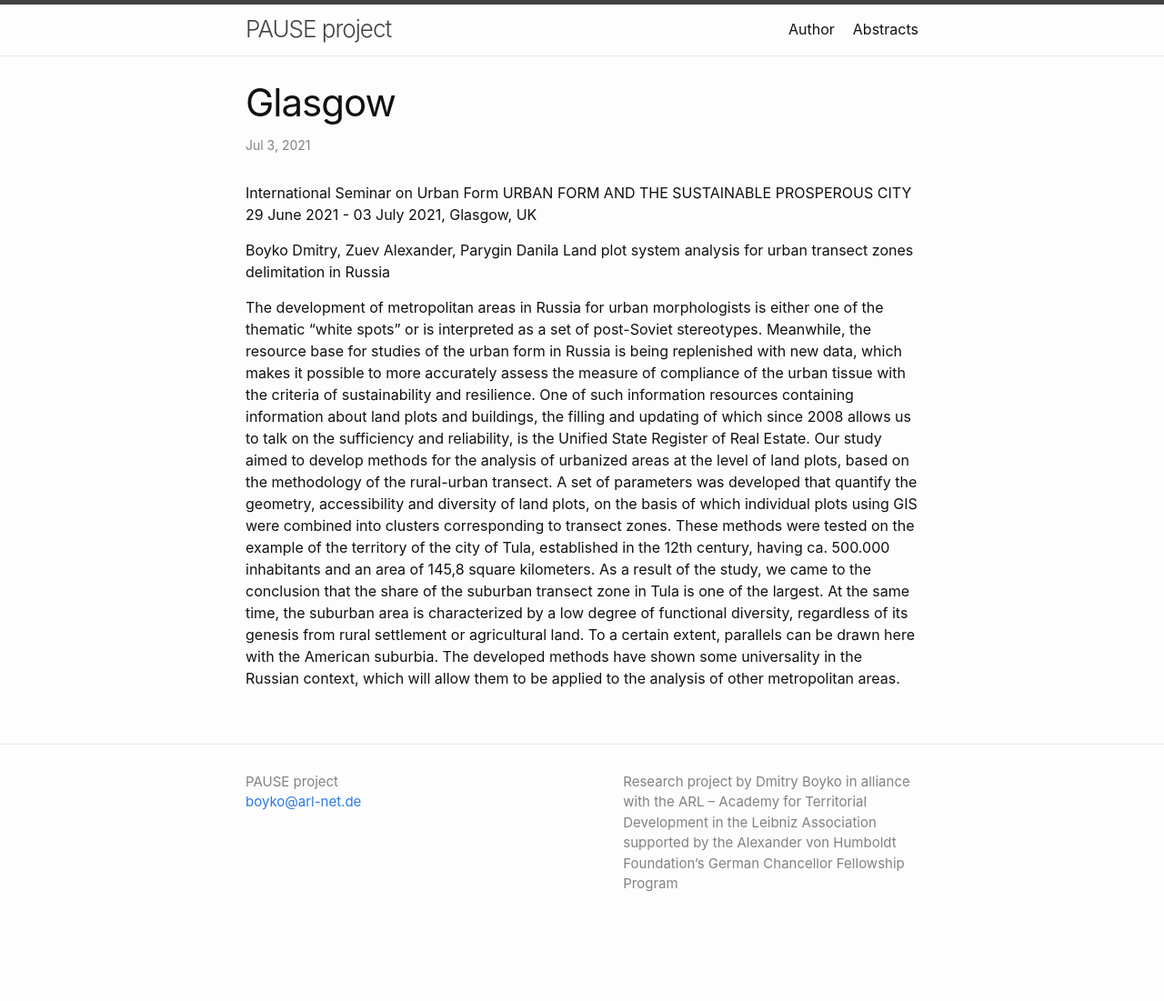
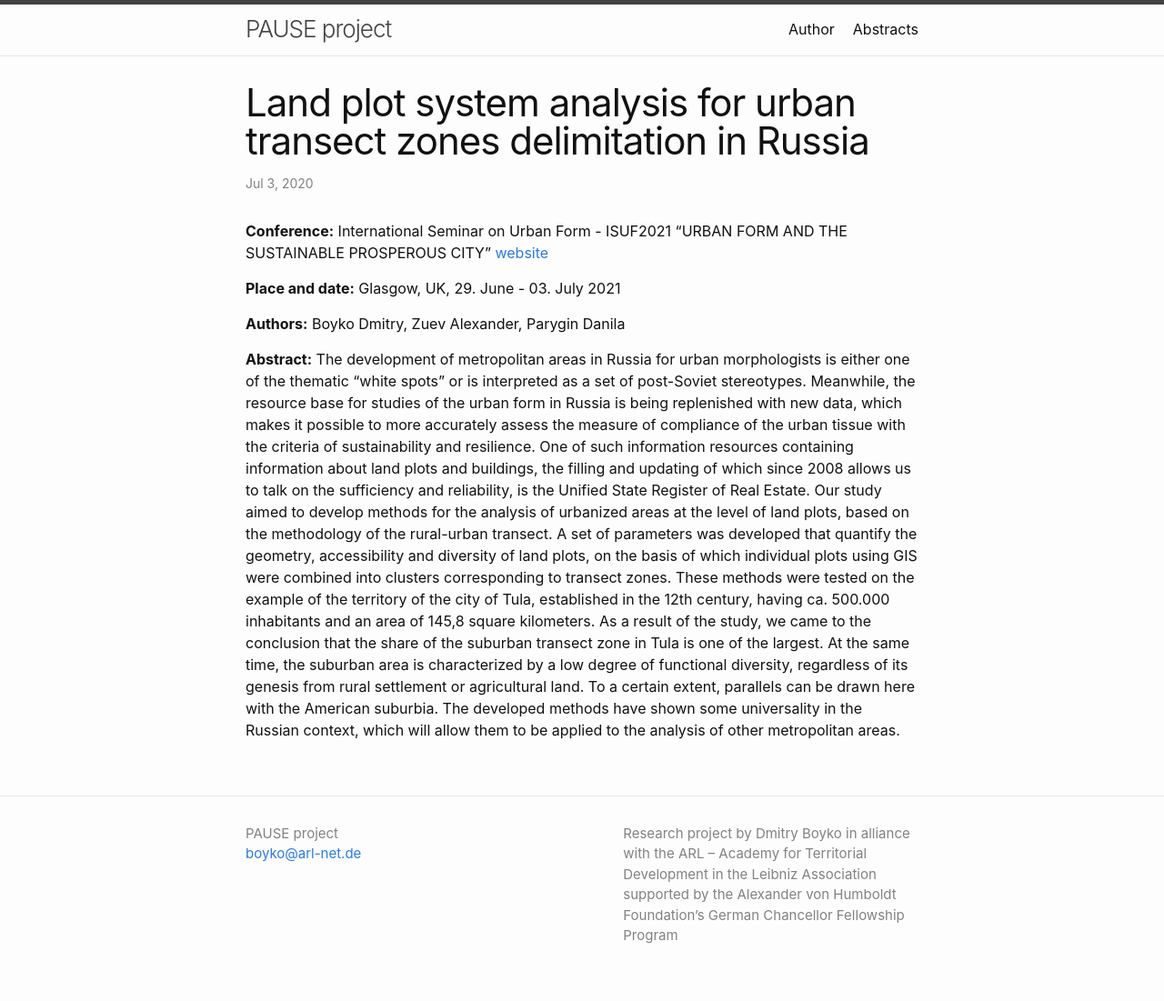
Before and after one commit to boikod/pause, a Jekyll site: the page built from _posts/2021-07-03-glasgow.markdown, in a window 1280 px wide. Shown: the whole page at 91% size. Built offline with Jekyll 4.4.1, drawn with Linux system fonts in a browser that asks for light colours; our own code applies the rules of GitHub Pages for plain Markdown files; before the commit the page ends 1044 px from its top, so only the background shows below that.

Commit message:
Update 2021-07-03-glasgow.markdown

```diff
--- a/_posts/2021-07-03-glasgow.markdown
+++ b/_posts/2021-07-03-glasgow.markdown
@@ -1,10 +1,17 @@
-International Seminar on Urban Form
-URBAN FORM AND THE SUSTAINABLE PROSPEROUS CITY
-29 June 2021 - 03 July 2021, Glasgow, UK
+---
+layout: post
+title:  "Land plot system analysis for urban transect zones delimitation in Russia"
+date:   2020-07-03 12:03:42 +0300
+categories: news
+---
+**Conference:** International Seminar on Urban Form - ISUF2021 "URBAN FORM AND THE SUSTAINABLE PROSPEROUS CITY"
+[website](http://isuf2021.com)
 
-Boyko Dmitry, Zuev Alexander, Parygin Danila
-Land plot system analysis for urban transect zones delimitation in Russia
+**Place and date:** Glasgow, UK, 29. June - 03. July 2021
 
+**Authors:** Boyko Dmitry, Zuev Alexander, Parygin Danila
+
+**Abstract:**
 The development of metropolitan areas in Russia for urban morphologists is either one of the thematic "white spots" or is interpreted as a set of post-Soviet stereotypes. Meanwhile, the resource base for studies of the urban form in Russia is being replenished with new data, which makes it possible to more accurately assess the measure of compliance of the urban tissue with the criteria of sustainability and resilience. One of such information resources containing information about land plots and buildings, the filling and updating of which since 2008 allows us to talk on the sufficiency and reliability, is the Unified State Register of Real Estate.
 Our study aimed to develop methods for the analysis of urbanized areas at the level of land plots, based on the methodology of the rural-urban transect. A set of parameters was developed that quantify the geometry, accessibility and diversity of land plots, on the basis of which individual plots using GIS were combined into clusters corresponding to transect zones. These methods were tested on the example of the territory of the city of Tula, established in the 12th century, having ca. 500.000 inhabitants and an area of 145,8 square kilometers.
 As a result of the study, we came to the conclusion that the share of the suburban transect zone in Tula is one of the largest. At the same time, the suburban area is characterized by a low degree of functional diversity, regardless of its genesis from rural settlement or agricultural land. To a certain extent, parallels can be drawn here with the American suburbia. The developed methods have shown some universality in the Russian context, which will allow them to be applied to the analysis of other metropolitan areas.
```
